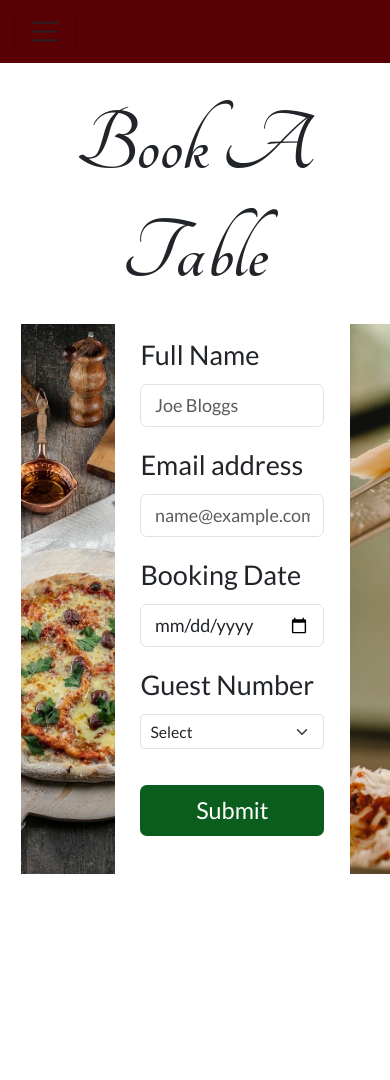
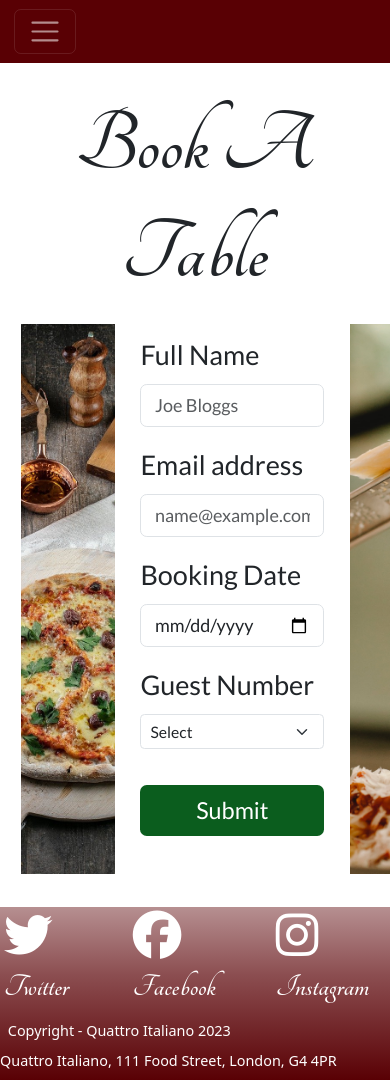
Before and after one commit to JoCal96/italian-restaurant-website, a plain HTML site: page booknow.html in a window 390 px wide. Before the commit the page ends 907 px from the top, so only its background shows below. Drawn offline with nearby package versions, Linux system fonts and the light colour scheme.

Commit message:
Final styling for booking page - footer styling added

```diff
--- /dev/null
+++ b/bookNow.js
@@ -0,0 +1,4 @@
+function pressAlert() {
+    alert("Booking Form Submitted!");
+    document.getElementById("Button1").addEventListener("click",pressAlert)
+    }
--- a/booknow.html
+++ b/booknow.html
@@ -15,8 +15,8 @@
     <header>
         <nav class="navbar navbar-expand-lg bg-body-custom">
             <div class="container-fluid">
-                <button class="navbar-toggler" type="button" data-bs-toggle="collapse" data-bs-target="#navbarNavAltMarkup" aria-controls="navbarNavAltMarkup" aria-expanded="false" aria-label="Toggle navigation">
-                    <span class="navbar-toggler-icon"></span>
+                <button class="navbar-dark navbar-toggler" type="button" data-bs-toggle="collapse" data-bs-target="#navbarNavAltMarkup" aria-controls="navbarNavAltMarkup" aria-expanded="false" aria-label="Toggle navigation">
+                    <span class="navbar-dark navbar-toggler-icon"></span>
                 </button>
                 <div class="collapse navbar-collapse" id="navbarNavAltMarkup">
                     <div class="navbar-nav">
@@ -68,5 +68,15 @@
             </div>
         </section>
     </main>
+    <footer>
+      <div class="socials">
+          <a class="a-social" href="https://twitter.com"><i class="fa-brands fa-twitter fa-xl"></i> Twitter</a>
+          <a class="a-social" href="https://facebook.com"><i class="fa-brands fa-facebook fa-xl"></i> Facebook</a>
+          <a class="a-social" href="https://instagram.com"><i class="fa-brands fa-instagram fa-xl"></i> Instagram</a>
+      </div>
+      <p class="footp1">Copyright - Quattro Italiano 2023</p>
+      <p class="footp2">Quattro Italiano, 111 Food Street, London, G4 4PR</p>
+  </footer>
 </body>
+    <script src="bookNow.js"></script>
 </html>
```
Also changed, not shown: bookNowStyles.css (line endings or trailing spaces).
